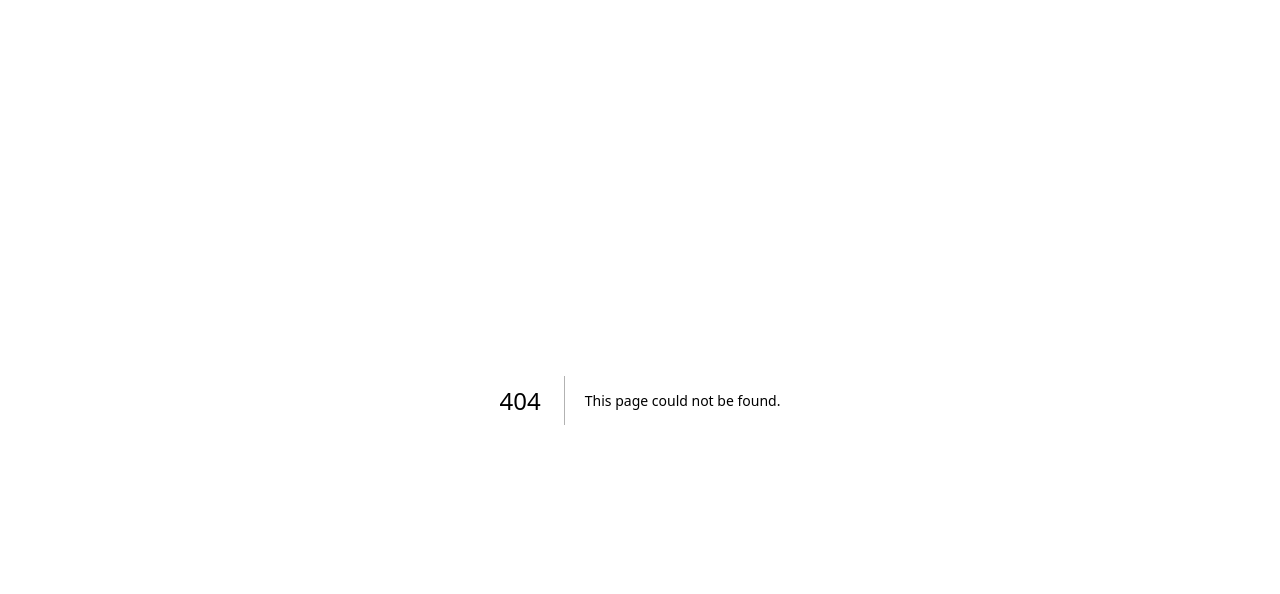
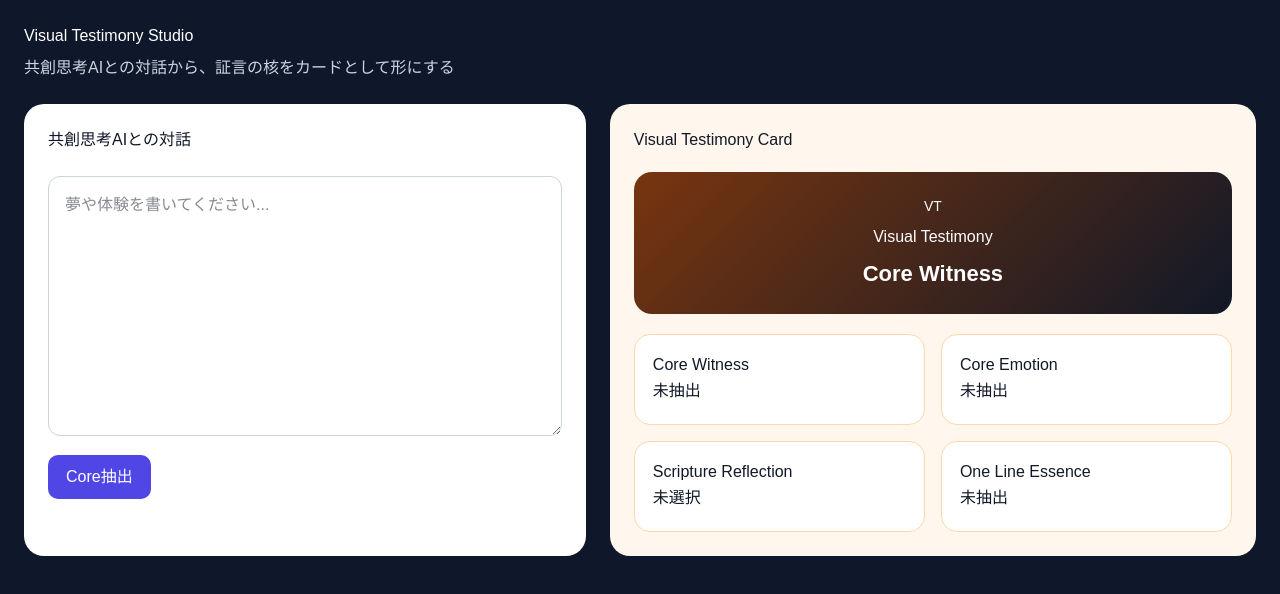
Before and after one commit to risenjapanllc-rgb/cocreative-ai-app, a Next.js app: page /visual-testimony-studio in a window 1280 px wide. Before the commit this address had no page. Shown: the top 594 px of the page. Built offline with nearby package versions, Linux system fonts and the light colour scheme.

Commit message:
feat: add visual testimony studio foundation

```diff
--- /dev/null
+++ b/app/visual-testimony-studio/page.tsx
@@ -0,0 +1,145 @@
+"use client";
+
+import { useState } from "react";
+
+export default function VisualTestimonyStudioPage() {
+  const [dreamText, setDreamText] = useState("");
+
+  const [card, setCard] = useState({
+    title: "Visual Testimony",
+    coreWitness: "",
+    coreEmotion: "",
+    scripture: "",
+    essence: "",
+  });
+
+  return (
+    <main
+      style={{
+        minHeight: "100vh",
+        background: "#0f172a",
+        color: "#111827",
+        padding: 24,
+      }}
+    >
+      <header style={{ color: "white", marginBottom: 24 }}>
+        <h1 style={{ margin: 0 }}>Visual Testimony Studio</h1>
+        <p style={{ marginTop: 8, color: "#cbd5e1" }}>
+          共創思考AIとの対話から、証言の核をカードとして形にする
+        </p>
+      </header>
+
+      <div
+        style={{
+          display: "grid",
+          gridTemplateColumns: "1fr 1.15fr",
+          gap: 24,
+        }}
+      >
+        <section style={{ background: "#ffffff", borderRadius: 20, padding: 24 }}>
+          <h2>共創思考AIとの対話</h2>
+
+          <textarea
+            value={dreamText}
+            onChange={(e) => setDreamText(e.target.value)}
+            placeholder="夢や体験を書いてください..."
+            style={{
+              width: "100%",
+              minHeight: 260,
+              marginTop: 24,
+              padding: 16,
+              borderRadius: 12,
+              border: "1px solid #cbd5e1",
+              fontSize: 16,
+            }}
+          />
+
+          <button
+            onClick={() => {
+              setCard({
+                title: "Visual Testimony",
+                coreWitness: dreamText,
+                coreEmotion: "未抽出",
+                scripture: "未選択",
+                essence: "未抽出",
+              });
+            }}
+            style={{
+              marginTop: 12,
+              padding: "10px 18px",
+              borderRadius: 10,
+              border: "none",
+              background: "#4f46e5",
+              color: "white",
+              cursor: "pointer",
+            }}
+          >
+            Core抽出
+          </button>
+        </section>
+
+        <section style={{ background: "#fff7ed", borderRadius: 20, padding: 24 }}>
+          <h2>Visual Testimony Card</h2>
+
+          <div style={cardHeroStyle}>
+            <p style={{ margin: 0, fontSize: 14 }}>VT</p>
+            <h1 style={{ margin: "8px 0" }}>{card.title}</h1>
+            <p style={{ fontSize: 22, fontWeight: "bold" }}>
+              {card.coreWitness || "Core Witness"}
+            </p>
+          </div>
+
+          <div style={gridStyle}>
+            <Card title="Core Witness">
+              {card.coreWitness || "未抽出"}
+            </Card>
+
+            <Card title="Core Emotion">
+              {card.coreEmotion || "未抽出"}
+            </Card>
+
+            <Card title="Scripture Reflection">
+              {card.scripture || "未選択"}
+            </Card>
+
+            <Card title="One Line Essence">
+              {card.essence || "未抽出"}
+            </Card>
+          </div>
+        </section>
+      </div>
+    </main>
+  );
+}
+
+function Card({ title, children }: { title: string; children: React.ReactNode }) {
+  return (
+    <div
+      style={{
+        background: "white",
+        borderRadius: 16,
+        padding: 18,
+        border: "1px solid #fed7aa",
+      }}
+    >
+      <h3 style={{ marginTop: 0 }}>{title}</h3>
+      <p style={{ lineHeight: 1.8 }}>{children}</p>
+    </div>
+  );
+}
+
+const cardHeroStyle = {
+  marginTop: 20,
+  padding: 24,
+  borderRadius: 18,
+  background: "linear-gradient(135deg, #78350f, #111827)",
+  color: "white",
+  textAlign: "center" as const,
+};
+
+const gridStyle = {
+  display: "grid",
+  gridTemplateColumns: "1fr 1fr",
+  gap: 16,
+  marginTop: 20,
+};
```
